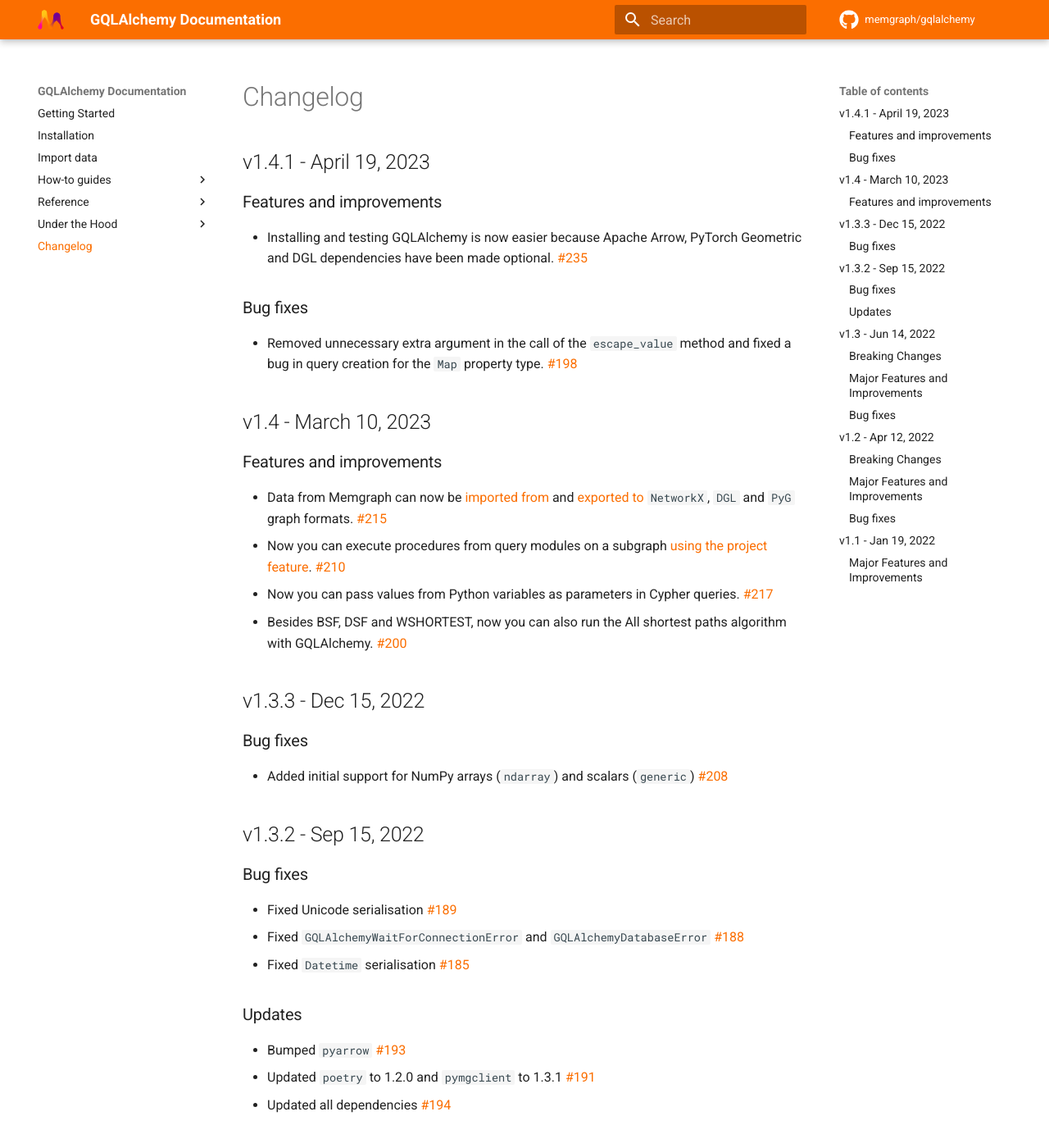
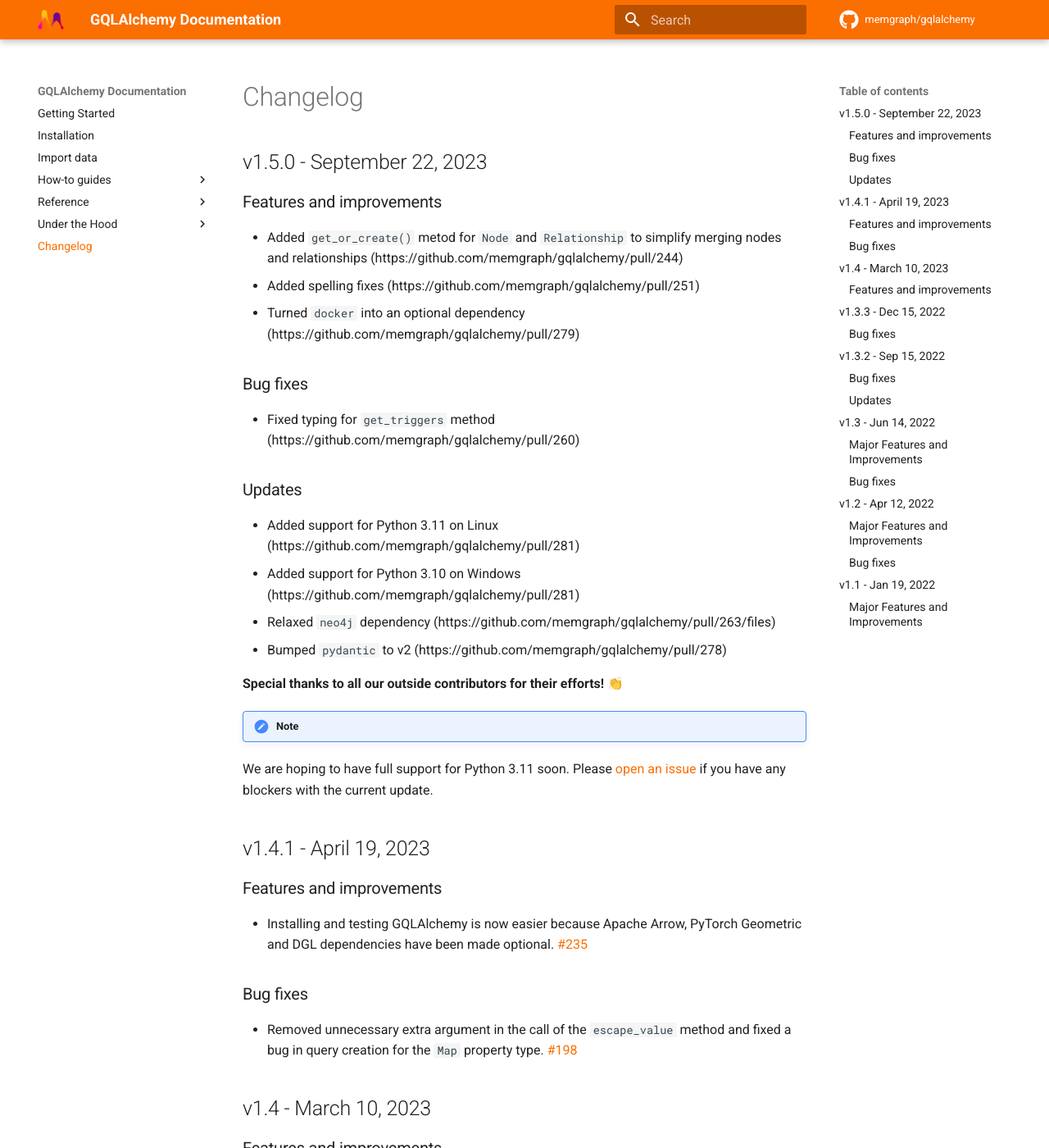
Before and after one commit to memgraph/gqlalchemy, an MkDocs documentation site: the page built from docs/changelog.md, in a window 1280 px wide and 1400 px high. Shown: the whole window at 82% size. Built offline with MkDocs 1.6.1 and Material for MkDocs 9.7.7, drawn with Linux system fonts in a browser that asks for light colours; comment, search, counter and statistics services are not loaded; some of the changed text lies outside the part shown.

Commit message:
update readme and add changelog

```diff
--- a/docs/changelog.md
+++ b/docs/changelog.md
@@ -1,4 +1,28 @@
 # Changelog
+
+## v1.5.0 - September 22, 2023
+
+### Features and improvements
+
+- Added `get_or_create()` metod for `Node` and `Relationship` to simplify merging nodes and relationships (https://github.com/memgraph/gqlalchemy/pull/244)
+- Added spelling fixes (https://github.com/memgraph/gqlalchemy/pull/251)
+- Turned `docker` into an optional dependency (https://github.com/memgraph/gqlalchemy/pull/279)
+
+### Bug fixes
+
+- Fixed typing for `get_triggers` method (https://github.com/memgraph/gqlalchemy/pull/260)
+
+### Updates
+
+- Added support for Python 3.11 on Linux (https://github.com/memgraph/gqlalchemy/pull/281)
+- Added support for Python 3.10 on Windows (https://github.com/memgraph/gqlalchemy/pull/281)
+- Relaxed `neo4j` dependency (https://github.com/memgraph/gqlalchemy/pull/263/files)
+- Bumped `pydantic` to v2 (https://github.com/memgraph/gqlalchemy/pull/278)
+
+**Special thanks to all our outside contributors for their efforts!** 👏
+
+!!! note
+We are hoping to have full support for Python 3.11 soon. Please [open an issue](https://github.com/memgraph/gqlalchemy/issues) if you have any blockers with the current update.
 
 ## v1.4.1 - April 19, 2023
 
@@ -40,8 +64,8 @@
 - Updated all dependencies [#194](https://github.com/memgraph/gqlalchemy/pull/194)
 
 ## v1.3 - Jun 14, 2022
-!!! warning
-    ### Breaking Changes
+
+!!! warning ### Breaking Changes
 
     - Renamed keyword argument `edge_label` to `relationship_type` in `to()` and `from()` methods in the query builder. [#145](https://github.com/memgraph/gqlalchemy/pull/145)
 
@@ -71,17 +95,14 @@
 - Added `Operator` enum which can be used as `operator` value in `set_()` and `where()` methods in the query builder. [#165](https://github.com/memgraph/gqlalchemy/pull/165)
 - Added an extension to the `QueryBuilder` class to support and autocomplete integrated and MAGE query modules. [#168](https://github.com/memgraph/gqlalchemy/pull/168)
 
-
 ### Bug fixes
 
 - Fixed the unbound variable error in the return statement of the Cypher query in `memgraph.save_relationship_with_id()`. [#166](https://github.com/memgraph/gqlalchemy/pull/166)
 - Fixed checking if `None` for `Optional` properties. [#167](https://github.com/memgraph/gqlalchemy/pull/167)
 
-
 ## v1.2 - Apr 12, 2022
 
-!!! warning
-    ### Breaking Changes
+!!! warning ### Breaking Changes
 
     - Ordering query results as in GQLAlchemy older than 1.2 will not be possible.
     - `where()`, `and_where()` and `or_where()` methods can't be used as in
```
Also changed, not shown: README.md (+2 -2 lines), docs/installation.md (+2 -2 lines).
